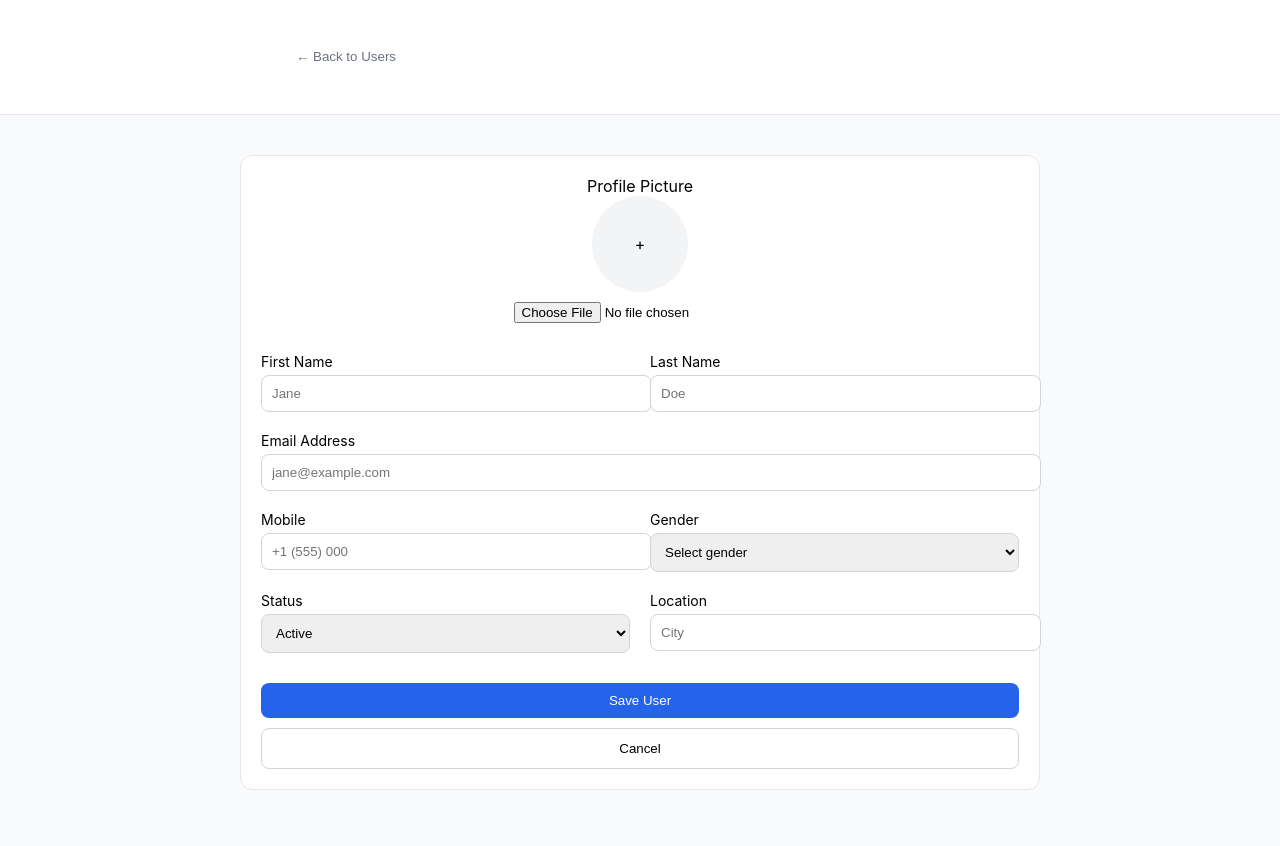
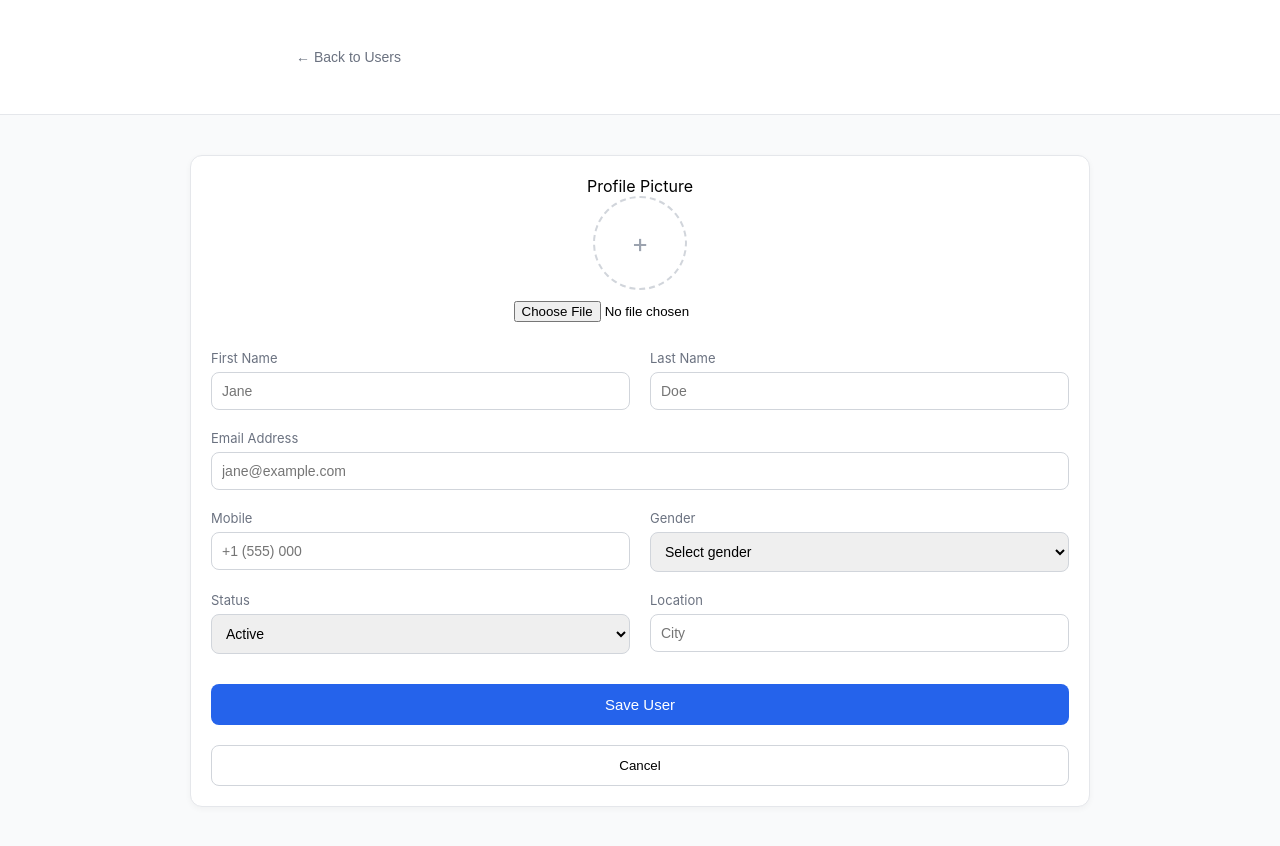
Before and after one commit to Nikhil112004/mern-user-management, a React app in the folder apps/frontend/: page /add-user in a window 1280 px wide. Built offline with nearby package versions, Linux system fonts and the light colour scheme; the HTML template or start-up script is replaced by a standard one.

Commit message:
fixed css

```diff
--- a/apps/frontend/src/css/Adduser.css
+++ b/apps/frontend/src/css/Adduser.css
@@ -1,16 +1,22 @@
-body{
+
+
+.add-user-page{
   font-family: Inter, sans-serif;
   background:#f9fafb;
+  min-height:100vh;
 }
+
+
+
 
 .add-header{
   background:white;
   border-bottom:1px solid #e5e7eb;
-padding:16px;
+  padding:16px 0;
 }
 
 .header-inner{
-max-width:800px;
+  max-width:900px;
   margin:auto;
   display:flex;
   align-items:center;
@@ -18,39 +24,53 @@ gap:20px;
 }
 
 .back-btn{
+  border:none;
   background:none;
-border:none;
-color:#6b7280;
+  color:#2563eb;
+  font-size:14px;
   cursor:pointer;
 }
 
+
+
+
 .add-main{
-max-width:800px;
+  max-width:900px;
   margin:auto;
   padding:40px 20px;
 }
 
+
+
+
 .form-card{
   background:white;
+  border:1px solid #e5e7eb;
   border-radius:12px;
-padding:30px;
-border:1px solid #e5e7eb;
+  padding:36px;
+  box-shadow:0 2px 6px rgba(0,0,0,0.04);
 }
+
+
+
 
 .profile-upload{
   text-align:center;
-margin-bottom:30px;
+  margin-bottom:28px;
 }
 
 .avatar-preview{
-width:96px;
-height:96px;
+  width:90px;
+  height:90px;
   border-radius:50%;
-background:#f3f4f6;
+  border:2px dashed #d1d5db;
   display:flex;
   align-items:center;
   justify-content:center;
   margin:auto;
+  font-size:26px;
+  color:#9ca3af;
+  margin-bottom:10px;
   overflow:hidden;
 }
 
@@ -60,68 +80,95 @@ height:100%;
   object-fit:cover;
 }
 
-.profile-upload input{
-margin-top:10px;
-}
+
+
 
 .form-grid{
   display:grid;
   grid-template-columns:1fr 1fr;
-gap:20px;
+  gap:20px 24px;
 }
 
-.form-grid .full{
-grid-column:span 2;
+
+
+
+.full{
+  grid-column:1 / span 2;
 }
 
-.form-grid label{
-font-size:14px;
-display:block;
-margin-bottom:5px;
+
+
+
+.form-field{
+  display:flex;
+  flex-direction:column;
 }
 
-.form-grid input,
-.form-grid select{
+.form-field label{
+  font-size:13px;
+  color:#6b7280;
+  margin-bottom:6px;
+}
+
+
+
+
+.form-input{
   width:100%;
-padding:10px;
+  padding:11px 12px;
+  border:1px solid #d1d5db;
   border-radius:8px;
-border:1px solid #d1d5db;
+  font-size:14px;
+  outline:none;
+  box-sizing:border-box;
 }
+
+.form-input:focus{
+  border-color:#2563eb;
+}
+
+
+
 
 .form-actions{
   margin-top:30px;
-display:flex;
-justify-content:flex-end;
-gap:10px;
+}
+
+.save-btn{
+  width:100%;
+  padding:12px;
+  background:#2563eb;
+  border:none;
+  color:white;
+  border-radius:8px;
+  font-size:15px;
+  cursor:pointer;
+}
+
+.save-btn:hover{
+  background:#1e40af;
 }
 
 .cancel-btn{
-padding:10px 20px;
+  width:100%;
+  margin-top:10px;
+  padding:11px;
+  border:1px solid #d1d5db;
   border-radius:8px;
-border:1px solid #d1d5db;
   background:white;
+  cursor:pointer;
 }
 
-.save-btn{
-padding:10px 20px;
-border-radius:8px;
-background:#2563eb;
-color:white;
-border:none;
-}
 
-@media(max-width:768px){
+
+@media(max-width:700px){
 
   .form-grid{
     grid-template-columns:1fr;
   }
 
-.form-grid .full{
+  .full{
     grid-column:auto;
   }
 
-.form-actions{
-flex-direction:column;
 }
-
-}
--- a/apps/frontend/src/pages/AddUser.tsx
+++ b/apps/frontend/src/pages/AddUser.tsx
@@ -3,6 +3,7 @@ import { useNavigate } from "react-router-dom";
 import "../css/AddUser.css";
 
 function AddUser() {
+
   const navigate = useNavigate();
 
   const [form, setForm] = useState({
@@ -12,29 +13,29 @@ function AddUser() {
     mobile: "",
     gender: "",
     status: "active",
-    location: "",
+    location: ""
   });
 
   const [profileImage, setProfileImage] = useState<File | null>(null);
-
   const [imagePreview, setImagePreview] = useState("");
 
-  const handleChange = (e: any) => {
+  const handleChange = (e:any) => {
     setForm({
       ...form,
-      [e.target.name]: e.target.value,
+      [e.target.name]: e.target.value
     });
   };
 
-  const handleImage = (e: any) => {
+  const handleImage = (e:any) => {
     const file = e.target.files[0];
-    if (file) {
+    if(file){
       setProfileImage(file);
       setImagePreview(URL.createObjectURL(file));
     }
   };
 
-  const handleSubmit = async (e: any) => {
+  const handleSubmit = async (e:any) => {
+
     e.preventDefault();
 
     const formData = new FormData();
@@ -47,69 +48,77 @@ function AddUser() {
     formData.append("status", form.status);
     formData.append("location", form.location);
 
-    if (profileImage) {
+    if(profileImage){
       formData.append("profile", profileImage);
     }
 
-    const res = await fetch(`${import.meta.env.VITE_API_URL}/api/users`, {
-      method: "POST",
-      body: formData,
+    const res = await fetch(`${import.meta.env.VITE_API_URL}/api/users`,{
+      method:"POST",
+      body:formData
     });
 
-    if (res.ok) {
+    if(res.ok){
       navigate("/");
-    } else {
+    }else{
       alert("User creation failed");
     }
+
   };
 
   return (
+
     <div className="add-user-page">
+
       <header className="add-header">
+
         <div className="header-inner">
-          <button className="back-btn" onClick={() => navigate("/")}>
+
+          <button
+            className="back-btn"
+            onClick={() => navigate("/")}
+          >
             ← Back to Users
           </button>
 
           <h1>Add User</h1>
+
         </div>
+
       </header>
 
       <main className="add-main">
+
         <div className="form-card">
+
           <form onSubmit={handleSubmit}>
+
             <div className="profile-upload">
+
               <label>Profile Picture</label>
 
               <div className="avatar-preview">
-                {imagePreview ? (
-                  <img
-                    src={imagePreview}
-                    alt="profile"
-                    style={{
-                      width: "100%",
-                      height: "100%",
-                      objectFit: "cover",
-                      borderRadius: "50%",
-                    }}
-                  />
-                ) : (
-                  <span>+</span>
-                )}
+
+                {imagePreview
+                  ? <img src={imagePreview} alt="preview"/>
+                  : <span>+</span>
+                }
+
               </div>
 
               <input
                 type="file"
-                name="profile"
                 accept="image/*"
                 onChange={handleImage}
               />
+
             </div>
 
             <div className="form-grid">
-              <div>
+
+              <div className="form-field">
                 <label>First Name</label>
                 <input
+                  className="form-input"
                   name="firstName"
                   placeholder="Jane"
                   onChange={handleChange}
@@ -117,9 +126,10 @@ function AddUser() {
                 />
               </div>
 
-              <div>
+              <div className="form-field">
                 <label>Last Name</label>
                 <input
+                  className="form-input"
                   name="lastName"
                   placeholder="Doe"
                   onChange={handleChange}
@@ -127,9 +137,10 @@ function AddUser() {
                 />
               </div>
 
-              <div className="full">
+              <div className="form-field full">
                 <label>Email Address</label>
                 <input
+                  className="form-input"
                   name="email"
                   type="email"
                   placeholder="jane@example.com"
@@ -137,49 +148,67 @@ function AddUser() {
                 />
               </div>
 
-              <div>
+              <div className="form-field">
                 <label>Mobile</label>
                 <input
+                  className="form-input"
                   name="mobile"
                   placeholder="+1 (555) 000"
                   onChange={handleChange}
                 />
               </div>
 
-              <div>
+              <div className="form-field">
                 <label>Gender</label>
 
-                <select name="gender" onChange={handleChange}>
+                <select
+                  className="form-input"
+                  name="gender"
+                  onChange={handleChange}
+                >
                   <option value="">Select gender</option>
                   <option>Male</option>
                   <option>Female</option>
                   <option>Other</option>
                 </select>
+
               </div>
 
-              <div>
+              <div className="form-field">
                 <label>Status</label>
 
-                <select name="status" onChange={handleChange}>
+                <select
+                  className="form-input"
+                  name="status"
+                  onChange={handleChange}
+                >
                   <option value="active">Active</option>
                   <option value="inactive">Inactive</option>
                 </select>
+
               </div>
 
-              <div>
+              <div className="form-field">
                 <label>Location</label>
                 <input
+                  className="form-input"
                   name="location"
                   placeholder="City"
                   onChange={handleChange}
                 />
               </div>
+
             </div>
 
             <div className="form-actions">
-              <button type="submit" className="save-btn">
+
+              <button
+                type="submit"
+                className="save-btn"
+              >
                 Save User
               </button>
+
               <button
                 type="button"
                 className="cancel-btn"
@@ -188,12 +217,16 @@ function AddUser() {
                 Cancel
               </button>
 
+            </div>
 
-            </div>
           </form>
+
         </div>
+
       </main>
+
     </div>
+
   );
 }
 
```
Also changed, not shown: 1 other file (tests, documents, lock files or other folders). Lines whose indentation alone changed are shown as unchanged.
